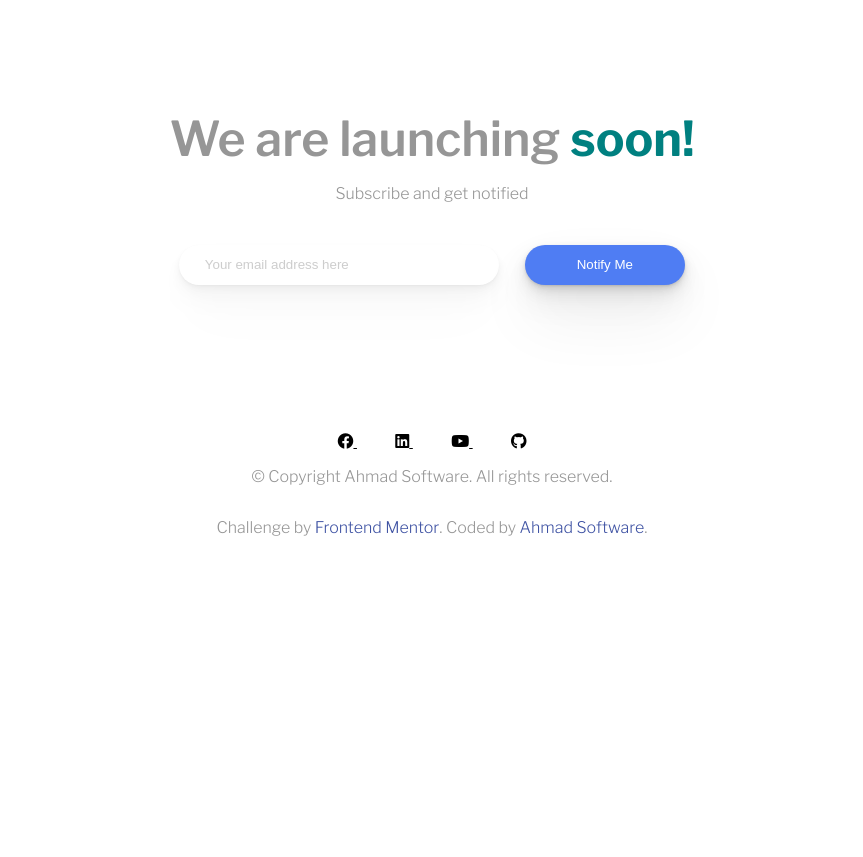
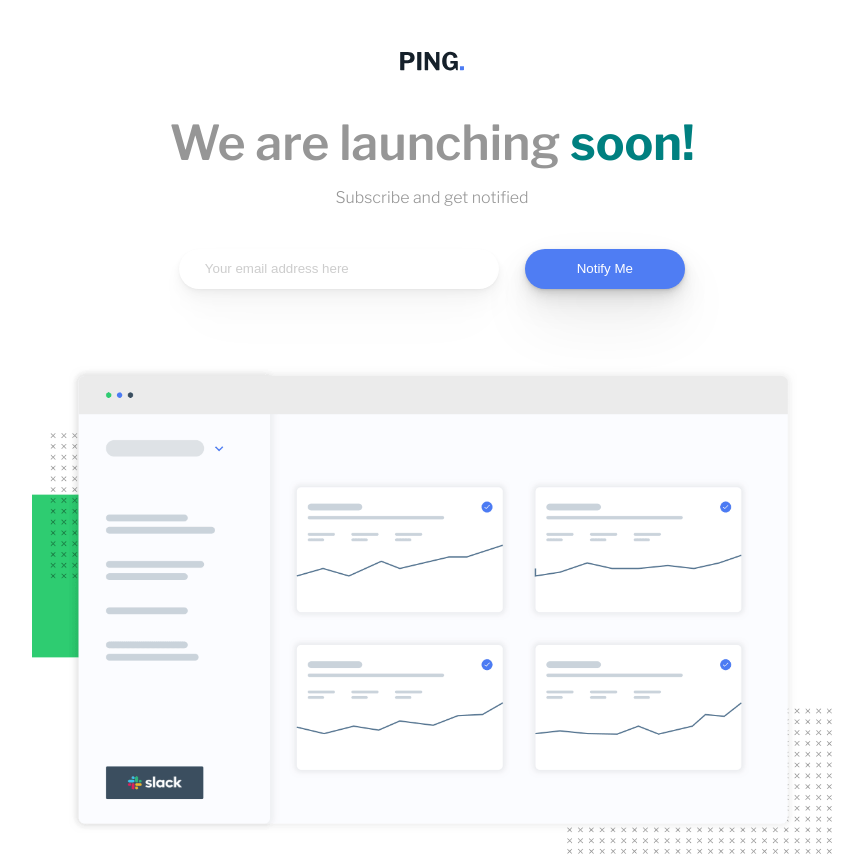
Before and after one commit to Ahmad-Div/single-column-coming-soon-Ahmad-Software, a plain HTML site: page index.html in a window 1280 px wide. Shown: the top 857 px of the page, without its empty margins (208-1071 px from the left). Before the commit the page ends 800 px from the top, so only its background shows below. Drawn offline with nearby package versions, Linux system fonts and the light colour scheme; a web font is replaced by a local one.

Commit message:
Update index.html

```diff
--- a/index.html
+++ b/index.html
@@ -6,7 +6,7 @@
   <meta name="viewport" content="width=device-width, initial-scale=1.0">
   <!-- displays site properly based on user's device -->
 
-  <link rel="icon" type="image/png" sizes="32x32" href="./images/favicon-32x32.png">
+  <link rel="icon" type="image/png" sizes="32x32" href="favicon-32x32.png">
 
   <title>Frontend Mentor | Ping coming soon page</title>
 
@@ -24,7 +24,7 @@
       <div class="main-section-heading">
 
         <div class="main-section-header">
-          <img src="images/logo.svg" alt="" class="logo">
+          <img src="logo.svg" alt="" class="logo">
           <h1 class="big-header">We are launching <strong>soon!</strong> </h1>
           <p>Subscribe and get notified</p>
         </div>
@@ -40,7 +40,7 @@
       </div>
 
       <div class="down-part">
-        <img src="images/illustration-dashboard.png" alt="" class="dashboard">
+        <img src="illustration-dashboard.png" alt="" class="dashboard">
       </div>
 
       <div class="social-icons-div">
```
